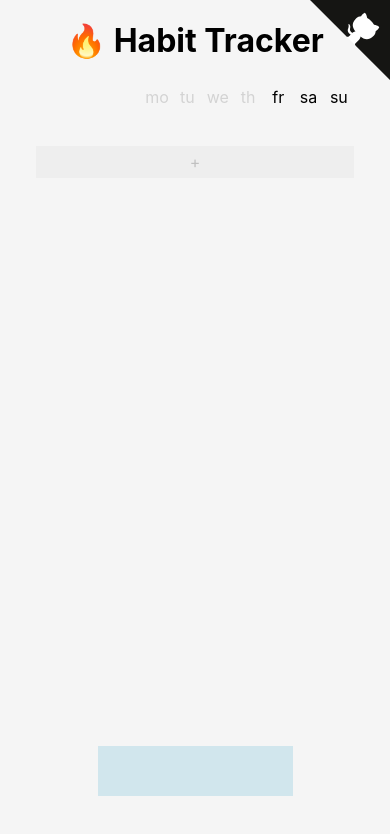
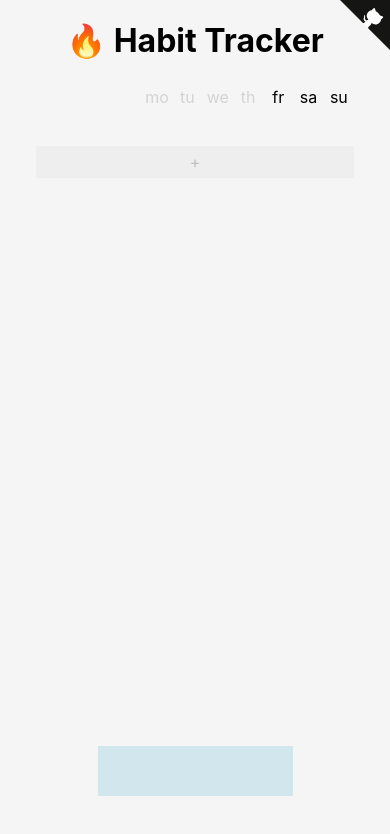
Before and after one commit to agepoor/tinytracker, a plain HTML site: page index.html in a window 390 px wide. Drawn offline with nearby package versions, Linux system fonts and the light colour scheme.

Commit message:
make banner responsive

```diff
--- a/index.html
+++ b/index.html
@@ -125,6 +125,10 @@
         }
       }
       @media (max-width: 500px) {
+        .github-corner > svg {
+          width: 50px;
+          height: 50px;
+        }
         .github-corner:hover .octo-arm {
           animation: none;
         }
```
